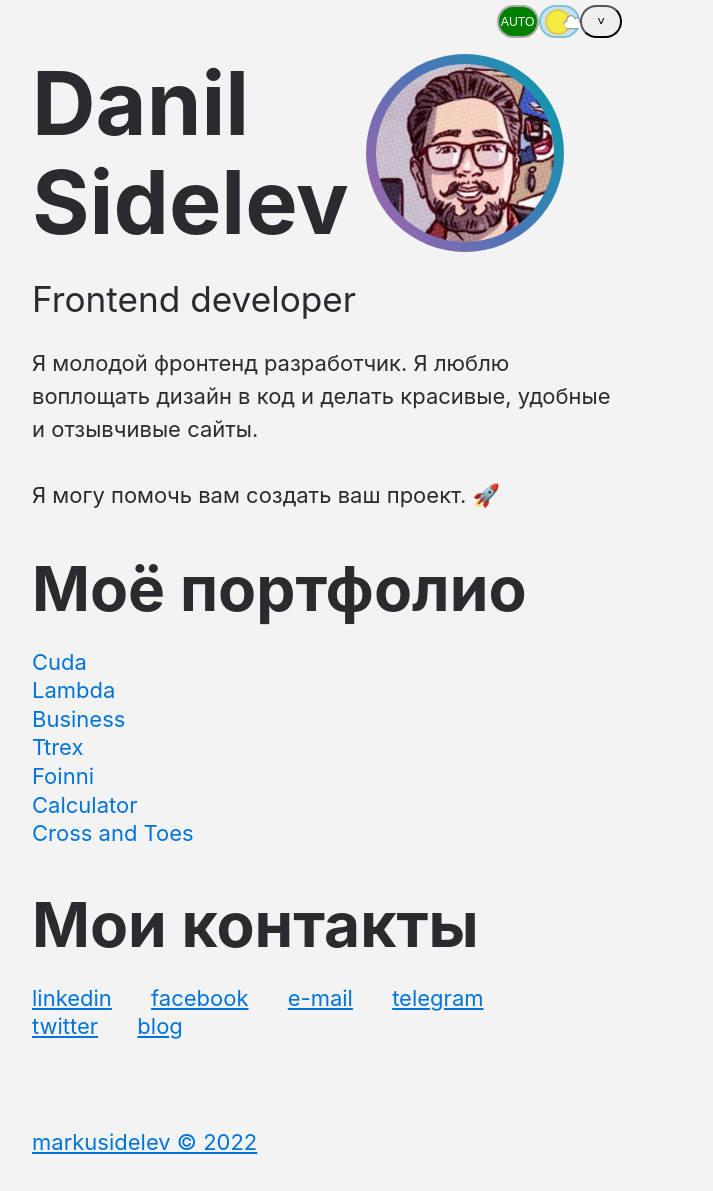
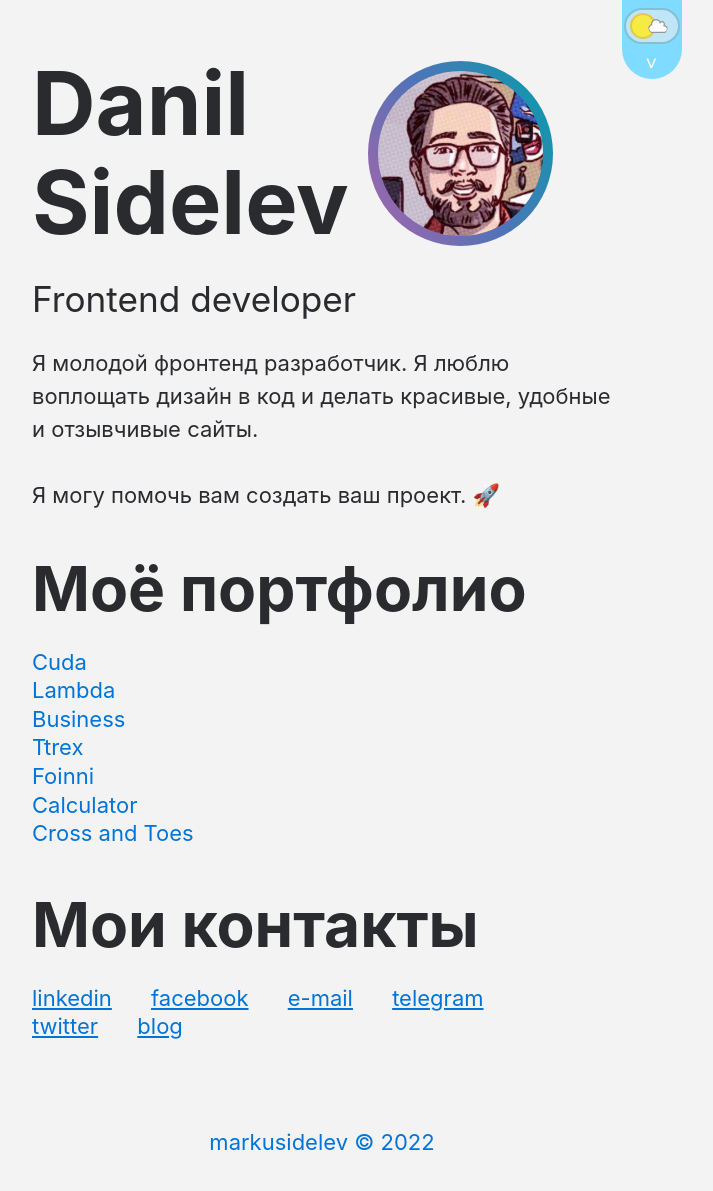
Before and after one commit to markusidelev/markusidelev.github.io, a PHP site: page / in a window 1280 px wide. Shown: the whole page, without its empty margins (318-1031 px from the left). Before the commit the page ends 1154 px from the top, so only its background shows below. Run offline with PHP 8.4, Linux system fonts and the light colour scheme.

Commit message:
buttons darkmode and colors improved

```diff
--- a/assets/css/style.css
+++ b/assets/css/style.css
@@ -10,116 +10,69 @@
   background: #ff4136;
   color: #2a2b2e;
 }
-body.darkmode h1,
-body.darkmode h2,
-body.darkmode h3,
-body.darkmode h4,
-body.darkmode h5,
-body.darkmode h6 {
-  font-family: -apple-system, system-ui, BlinkMacSystemFont, "Segoe UI", Roboto, Ubuntu, "Helvetica Neue", Helvetica, Arial, sans-serif;
-  margin-top: 1.5rem;
-  margin-bottom: 0;
-  line-height: 1.5rem;
+body.darkmode .darkmode_button {
+  background: #484848;
+  border: 2px solid #202020;
+  background-image: url("/assets/img/stars.svg");
+  background-size: 1rem;
+  background-position-x: 2px;
+  background-repeat: repeat-y;
 }
-body.darkmode h1 {
-  font-size: 4rem;
-  line-height: 4.5rem;
-  margin-top: 0;
+body.darkmode .darkmode_button.active::before {
+  border: 0.1rem solid #DEE1C5;
+  background-image: url("/assets/img/moon.svg");
 }
-body.darkmode h2 {
-  font-size: 2.828rem;
-  line-height: 3rem;
-  margin-top: 2rem;
+body.darkmode .automode_button {
+  border: 2px solid #202020;
 }
-body.darkmode .tagline {
-  font-size: 1.6rem;
-  line-height: 1.3rem;
-}
-body.darkmode p {
-  line-height: 1.5rem;
-  margin-top: 1.5rem;
-  margin-bottom: 0;
-}
-body.darkmode a {
-  color: #0074d9;
-  line-height: 1.3rem;
-  cursor: pointer;
-}
-body.darkmode a:hover {
-  color: #ff4136;
-}
-body.darkmode .portfolio_block a {
-  text-decoration: none;
-}
-body.darkmode .contact_block a {
-  margin-right: 1.5rem;
-}
-body.darkmode .profile-container {
-  display: flex;
-  justify-content: space-between;
-  align-items: center;
-  padding-right: 10%;
-  height: 9rem;
-  margin-top: 2rem;
-}
-body.darkmode .gradient-border {
-  --borderWidth: 10px;
-  background: #1D1F20;
-  position: relative;
-  border-radius: 50%;
-}
-body.darkmode .gradient-border:after {
-  content: "";
-  position: absolute;
-  top: calc(-1 * var(--borderWidth));
-  left: calc(-1 * var(--borderWidth));
-  height: calc(100% + var(--borderWidth) * 2);
-  width: calc(100% + var(--borderWidth) * 2);
-  background: linear-gradient(60deg, #f79533, #f37055, #ef4e7b, #a166ab, #5073b8, #1098ad, #07b39b, #6fba82);
-  border-radius: 50%;
-  z-index: -1;
-  animation: animatedgradient 3s ease alternate infinite;
-  background-size: 300% 300%;
-}
-@keyframes animatedgradient {
-  0% {
-    background-position: 0% 50%;
-  }
-  50% {
-    background-position: 100% 50%;
-  }
-  100% {
-    background-position: 0% 50%;
-  }
-}
-body.darkmode .profile_img__container {
-  height: 90%;
-}
-body.darkmode #profile_image {
-  height: 100%;
-  border-radius: 50%;
+body.darkmode .button_container,
+body.darkmode .button_container::after {
+  background: #0074D9;
 }
 
 .button_container {
-  height: 1.5rem;
-  width: 125px;
+  height: 4rem;
+  width: 60px;
+  padding: 0 2px;
   position: absolute;
-  top: 5px;
-  right: 0;
+  top: -40px;
+  right: -10%;
+  flex-wrap: wrap;
+  flex-direction: column;
+  justify-content: space-around;
+  z-index: 10;
   display: flex;
-  justify-content: space-between;
+  background: #7FDBFF;
+  transition: 0.3s;
 }
-.button_container button {
-  position: relative;
-  cursor: pointer;
-  width: 45%;
-  border-radius: 500px;
-  appearance: none;
+
+.button_container.active {
+  top: 0px;
+}
+
+.button_container::after {
+  content: "";
+  position: absolute;
+  height: 60px;
+  width: 60px;
+  top: 67%;
+  left: 0;
+  background: #7FDBFF;
+  border-radius: 100% 100%;
+  z-index: -1;
+  transition: 0.3s;
 }
 
 .darkmode_button {
+  position: relative;
+  cursor: pointer;
+  height: 1.6rem;
+  width: 100%;
+  border-radius: 500px;
+  appearance: none;
   background: #C0E6F6;
   border: 2px solid #81C0D5;
+  background-position-x: 2px;
   transition: 1s;
 }
 
@@ -159,10 +112,16 @@
 }
 
 .automode_button {
+  position: relative;
+  cursor: pointer;
+  height: 1.6rem;
+  width: 100%;
+  border-radius: 500px;
+  appearance: none;
   color: black;
-  background: #ff4136;
-  border: 2px solid #aaaaaa;
-  background-image: url("/auto.svg");
+  background: #be322a;
+  border: 2px solid #81C0D5;
+  background-image: url("/assets/img/auto.svg");
   background-size: 1.5rem;
   background-repeat: no-repeat;
   background-position-y: 50%;
@@ -170,27 +129,27 @@
 }
 
 .automode_button.active {
-  background: green;
-  background-image: url("/auto.svg");
+  background: #2ECC40;
+  background-image: url("/assets/img/auto.svg");
   background-size: 1.5rem;
   background-repeat: no-repeat;
   background-position-y: 50%;
   background-position-x: 50%;
 }
 
-body.darkmode .darkmode_button {
-  background: #484848;
-  border: 2px solid #202020;
-  background-image: url("/assets/img/stars.svg");
-  background-size: 1rem;
-  background-repeat: repeat-y;
-}
-body.darkmode .darkmode_button.active::before {
-  border: 0.1rem solid #DEE1C5;
-  background-image: url("/assets/img/moon.svg");
-}
-body.darkmode .automode_button {
-  border: 2px solid #202020;
+.arrow {
+  position: absolute;
+  color: white;
+  font-size: 20px;
+  cursor: pointer;
+  height: 1.2rem;
+  width: 1.2rem;
+  top: 4.1rem;
+  background: none;
+  left: 27%;
+  border: none;
+  appearance: none;
+  z-index: 15;
 }
 
 * {
@@ -275,10 +234,8 @@
 
 .profile-container {
   display: flex;
-  justify-content: space-between;
   align-items: center;
-  padding-right: 10%;
-  height: 9rem;
+  flex-wrap: wrap-reverse;
   margin-top: 2rem;
 }
 
@@ -315,7 +272,9 @@
   }
 }
 .profile_img__container {
-  height: 90%;
+  margin-left: 5%;
+  position: relative;
+  height: 7.5rem;
 }
 
 #profile_image {
@@ -323,4 +282,12 @@
   border-radius: 50%;
 }
 
+.author {
+  margin: 1rem;
+  text-align: center;
+}
+.author a {
+  text-decoration: none;
+}
+
 /*# sourceMappingURL=style.css.map */
--- a/assets/sass/_colors.sass
+++ b/assets/sass/_colors.sass
@@ -4,8 +4,9 @@
 $grey: #aaaaaa
 
 
-// button_colors
+// ======= button_colors ======
 
+// dark/ligth mode buttons
 $light_bg: #C0E6F6
 $light_bg_border: #81C0D5
 $sun_bg: #F5EB42
@@ -14,3 +15,11 @@
 $dark_bg_border: #202020
 $moon_bg: #FFFDF2
 $moon_bg_border: #DEE1C5
+
+// button container
+$light_blue: #7FDBFF
+$dark_blue: #0074D9
+
+// auto button
+$auto_button_off: #be322a
+$auto_button_on: #2ECC40
--- a/assets/sass/_darkmode.sass
+++ b/assets/sass/_darkmode.sass
@@ -50,3 +50,27 @@
 
 
     // #profile_image
+
+
+    .darkmode_button
+        background: $dark_bg
+        border: 2px solid $dark_bg_border
+        background-image: url('/assets/img/stars.svg')
+        background-size: 1rem
+        // top: -1px
+        background-position-x: 2px
+        background-repeat: repeat-y
+
+
+    .darkmode_button.active::before
+        // background-color: $moon_bg
+        border: 0.1rem solid $moon_bg_border
+        background-image: url('/assets/img/moon.svg')
+        // background-size: 1rem 1rem
+
+    .automode_button
+        border: 2px solid $dark_bg_border
+
+    .button_container,
+    .button_container::after
+        background: $dark_blue
```
Also changed, not shown: assets/img/auto.svg (renamed from auto.svg), 1 other file.
